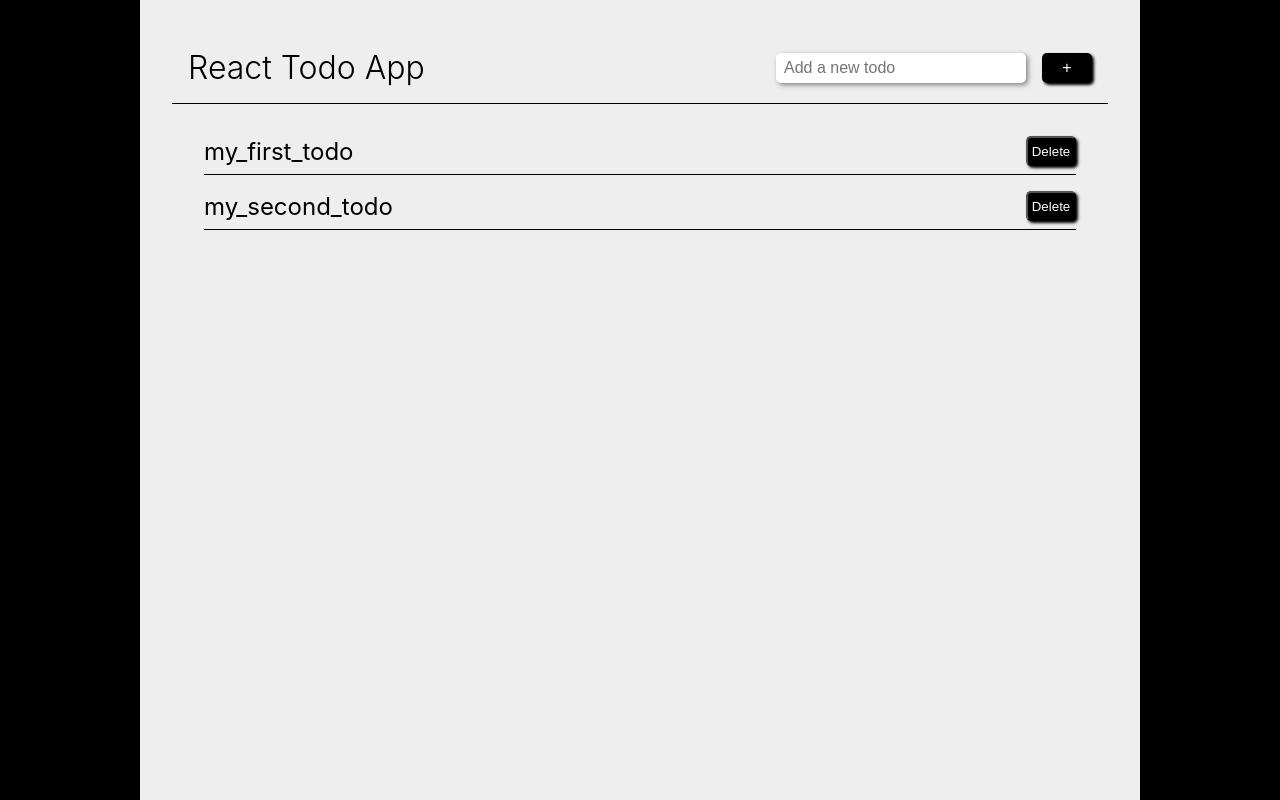
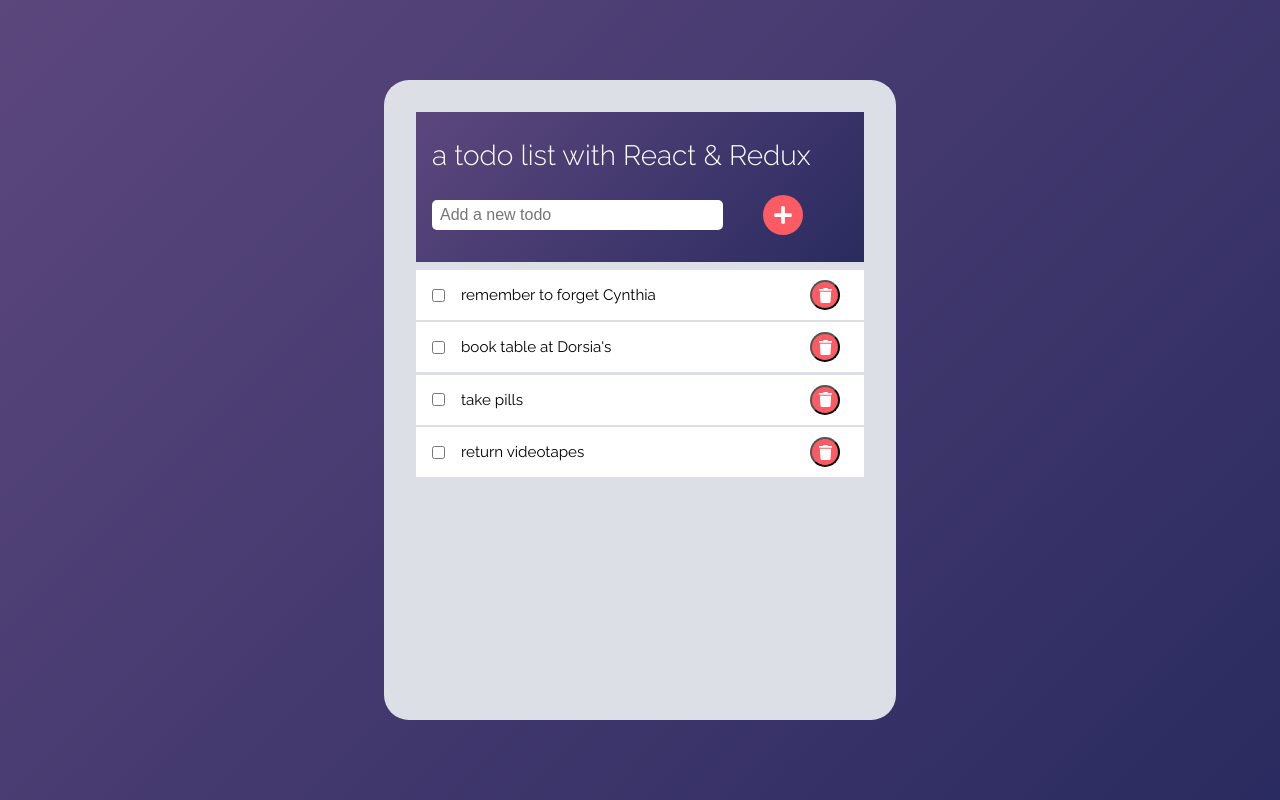
Before and after one commit to joshhammer/react-todo, a React (Create React App) app: page / in a window 1280 px wide. Built offline with nearby package versions, Linux system fonts and the light colour scheme.

Commit message:
change styling

```diff
--- a/public/index.html
+++ b/public/index.html
@@ -24,6 +24,7 @@
       work correctly both with client-side routing and a non-root public URL.
       Learn how to configure a non-root public URL by running `npm run build`.
     -->
+    <link href="https://fonts.googleapis.com/css?family=Raleway:300,400,700&display=swap" rel="stylesheet">
     <title>React App</title>
   </head>
   <body>
--- a/src/components/Todo/index.js
+++ b/src/components/Todo/index.js
@@ -11,7 +11,7 @@
     constructor(props) {
         super(props)
 
-        this.todo_id = 3
+        this.todo_id = 5
         this.state = {
             currentTodo: {
                 id: this.todo_id,
@@ -68,11 +68,13 @@
         return(
             <div className='todo-wrapper'>
                 <div className='header'>
-                    <h1 className='app-title'>React Todo App</h1>
-                    <form onSubmit={this.addTodo}>
+                    <h1 className='app-title'>a todo list with React & Redux</h1>
+                    <form className='add-todo-form' onSubmit={this.addTodo}>
                         <input className='add-todo-field' type="text" placeholder='Add a new todo'
                         onChange={this.handleChange} value={this.state.currentTodo.title} />
-                        <button className='add-todo-btn' type='submit'>+</button>
+                        <button className='add-todo-btn' type='submit'>
+                            <svg aria-hidden="true" focusable="false" data-prefix="fas" data-icon="plus" className="svg-inline--fa fa-plus fa-w-14" role="img" xmlns="http://www.w3.org/2000/svg" viewBox="0 0 448 512"><path fill="currentColor" d="M416 208H272V64c0-17.67-14.33-32-32-32h-32c-17.67 0-32 14.33-32 32v144H32c-17.67 0-32 14.33-32 32v32c0 17.67 14.33 32 32 32h144v144c0 17.67 14.33 32 32 32h32c17.67 0 32-14.33 32-32V304h144c17.67 0 32-14.33 32-32v-32c0-17.67-14.33-32-32-32z"></path></svg>
+                        </button>
                     </form>
                 </div>
                     <List todos={this.props.todos} killTodo={this.toggleCompleted} removeTodo={this.deleteTodo}/>
--- a/src/components/Todo/index.scss
+++ b/src/components/Todo/index.scss
@@ -1,88 +1,121 @@
 .todo-wrapper {
-    width: 80%;
-    max-width: 1000px;
-    height: 100%;
-    background: rgb(238, 238, 238);
+    width: 40%;
+    max-width: 600px;
+    height: 80%;
+    border-radius: 25px;
+    background: rgb(220, 223, 230);
     padding: 2rem;
-    overflow: scroll;
 }
 
 .header {
     display: flex;
-    justify-content: space-between;
+    flex-direction: column;
+    justify-content: space-around;
     align-items: center;
-    border-bottom: 1px solid black;
+    height: 150px;
     padding: 1rem;
-    margin-bottom: 1rem;
+    margin-bottom: .5rem;
+    background: linear-gradient(135deg, rgb(92, 71, 125), rgb(42, 43, 96));
 }
 
 .app-title {
+    font-size: 1.75rem;
     font-weight: 300;
+    width: 100%;
+    text-align: left;
+    color: white;
+}
+
+.add-todo-form {
+    width: 100%;
+    display: flex;
+    align-items: center;
 }
 
 
 .add-todo-field {
     border: none;
     height: 30px;
-    width: 250px;
+    width: 70%;
     font-size: 1rem;
     padding-left: .5rem;
     border-radius: 5px;
-    box-shadow: 2px 2px 5px gray;
     &:focus {
         outline: none;
     }
 }
 
 .add-todo-btn {
-    margin-left: 1rem;
+    display: flex;
+    justify-content: center;
+    align-items: center;
+    margin-left: 2.5rem;
+    height: 40px;
+    width: 40px;
+    color: white;
     border: none;
-    height: 30px;
-    width: 50px;
-    color: white;
-    background: black;
-    border-radius: 5px;
-    font-size: 1rem;
-    box-shadow: 2px 2px 3px black;
+    background: rgb(252, 91, 100);
+    border-radius: 50%;
+    font-size: 1.5rem;
     &:focus {
         outline: none;
     }
     &:active {
         box-shadow: 0 0 1px black;
     }
+    &:hover {
+        background: rgb(247, 147, 152);
+    }
+    & svg {
+        color: white;
+        height: 20px;
+        width: 20px;
+    }
 }
 
 .todos-list {
     list-style-type: none;
-    padding: 1rem 2rem;
     overflow: scroll;
-    & li {
-    }
+    height: 300px;
 }
 
 .list-element {
     display: flex;
-    justify-content: space-between;
     align-items: center;
-    border-bottom: 1px solid black;
-    padding: 0 0 .5rem 0;
-    font-size: 1.5rem;
-    margin-bottom: 1rem;
+    font-size: .95rem;
+    padding: 0 1.5rem 0 1rem;
+    margin-bottom: .15rem;
+    background: white;
+    height: 50px;
+    & input {
+        margin-right: 1rem;
+    }
     .delete-btn {
-        color: white;
-        background: black;
+        display: flex;
+        justify-content: center;
+        align-items: center;
+        background: rgb(252, 91, 100);
         height: 30px;
-        width: 50px;
-        border-radius: 5px;
-        box-shadow: 2px 2px 3px black;
+        width: 30px;
+        border-radius: 50%;
+        margin-left: auto;
+        & svg {
+            height: 15px;
+            width: 15px;
+            color: white;
+        }
         &:focus {
             outline: none;
         }
         &:active {
         box-shadow: 0 0 1px black;
-    }
+        }
+        &:hover {
+        background: rgb(71, 71, 71);
+        }
     }
 }
+
 
 .completed-todo {
     text-decoration: line-through;
--- a/src/components/TodoItem/index.js
+++ b/src/components/TodoItem/index.js
@@ -13,11 +13,15 @@
 
     return(
         <div className='list-element'>
+            <input type="checkbox"/>
             <li
             className={ props.todo.completed ? 'completed-todo' : ''}
-            onClick={ toggleComplete }>{props.todo.title}
+            onClick={ toggleComplete }>
+            {props.todo.title}
             </li>
-            <button className='delete-btn' onClick={ removeTodo } >Delete</button>
+            <button className='delete-btn' onClick={ removeTodo } >
+                <svg aria-hidden="true" focusable="false" data-prefix="fas" data-icon="trash" className="svg-inline--fa fa-trash fa-w-14" role="img" xmlns="http://www.w3.org/2000/svg" viewBox="0 0 448 512"><path fill="currentColor" d="M432 32H312l-9.4-18.7A24 24 0 0 0 281.1 0H166.8a23.72 23.72 0 0 0-21.4 13.3L136 32H16A16 16 0 0 0 0 48v32a16 16 0 0 0 16 16h416a16 16 0 0 0 16-16V48a16 16 0 0 0-16-16zM53.2 467a48 48 0 0 0 47.9 45h245.8a48 48 0 0 0 47.9-45L416 128H32z"></path></svg>
+            </button>
         </div>
     )
 }
--- a/src/index.scss
+++ b/src/index.scss
@@ -22,7 +22,9 @@
   height: 100%;
   display: flex;
   justify-content: center;
-  background: black;
+  align-items: center;
+  background: linear-gradient(135deg, rgb(92, 71, 125), rgb(42, 43, 96));
+  font-family: 'Raleway', sans-serif;
 }
 
 code {
--- a/src/store/reducers/todoReducer.js
+++ b/src/store/reducers/todoReducer.js
@@ -2,14 +2,24 @@
     todos: [
         {
             id: 1,
-            title: 'my_first_todo',
+            title: 'remember to forget Cynthia',
             completed: false,
         },
         {
             id: 2,
-            title: 'my_second_todo',
+            title: `book table at Dorsia's`,
             completed: false,
-        }
+        },
+        {
+            id: 3,
+            title: `take pills`,
+            completed: false,
+        },
+        {
+            id: 4,
+            title: `return videotapes`,
+            completed: false,
+        },
     ]
 }
 
```
Also changed, not shown: src/assets/plus-solid.svg (added), src/assets/trash-solid.svg (added).
